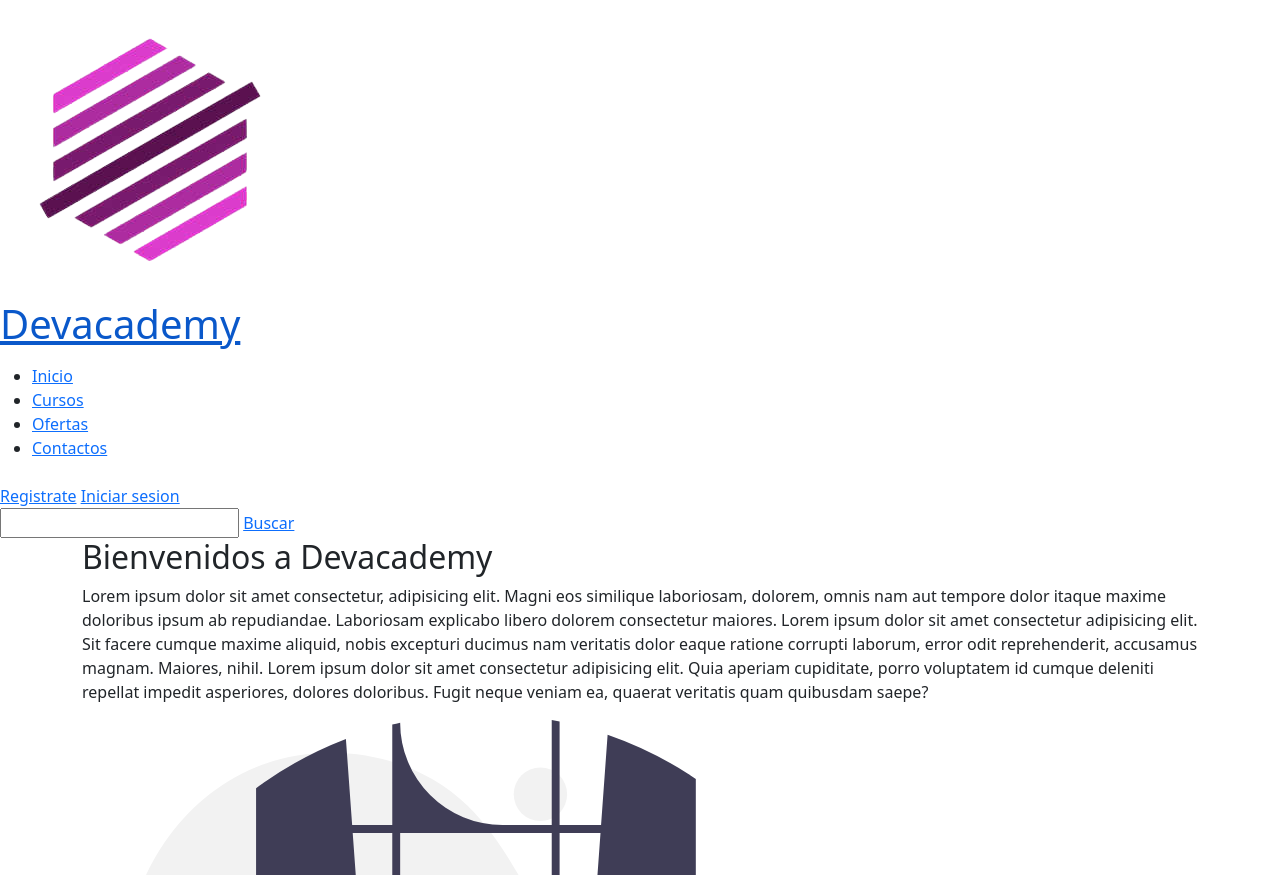
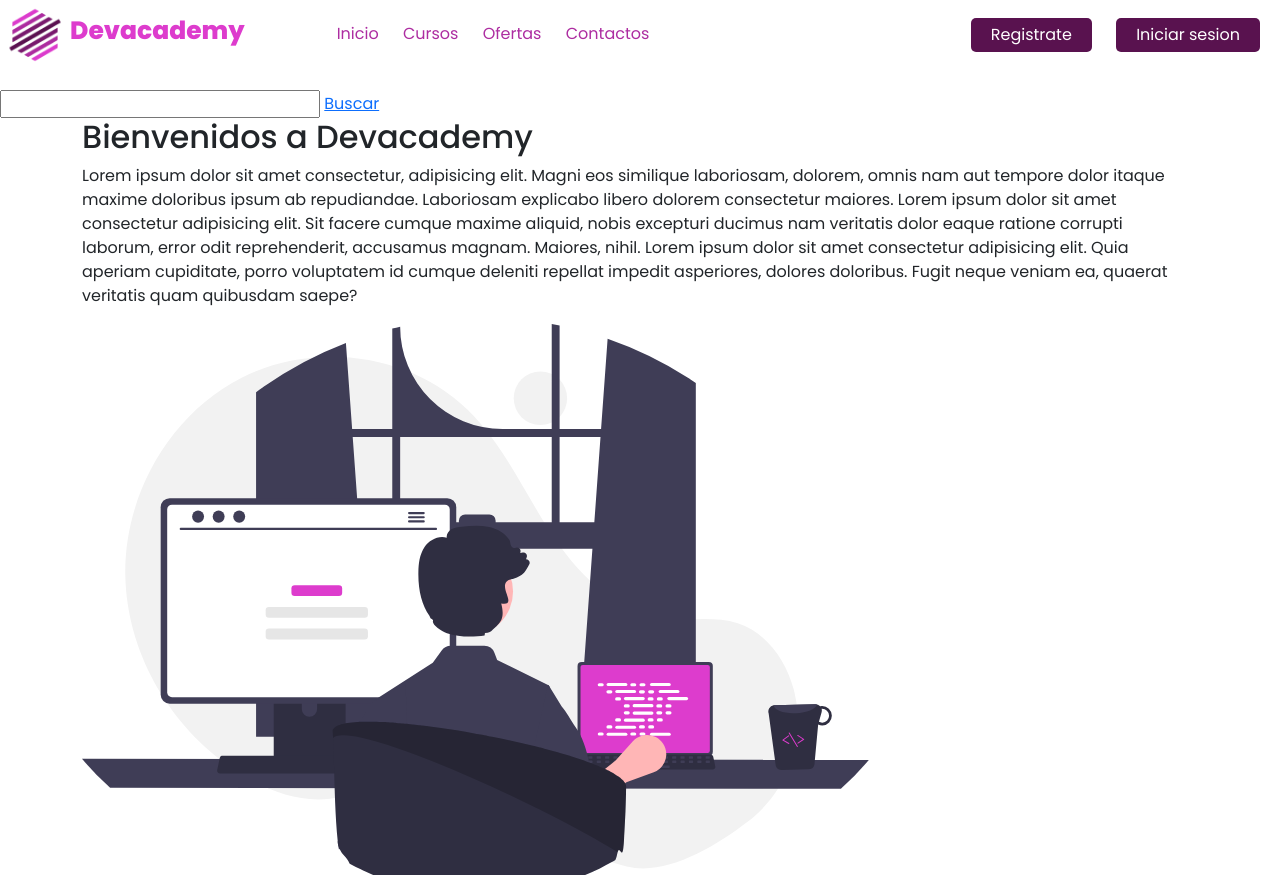
Before and after one commit to Johnnys20/webpage-Devacademy, a plain HTML site: page index.htm in a window 1280 px wide. Shown: the top 875 px of the page. Drawn offline with nearby package versions, Linux system fonts and the light colour scheme.

Commit message:
enlace de estilos con html y cracion de header

```diff
--- /dev/null
+++ b/Css/styles.css
@@ -0,0 +1,93 @@
+@import url('https://fonts.googleapis.com/css2?family=Open+Sans:wght@300;400;500;600;700;800&family=Poppins:wght@200;300;400;500;600;700;800;900&display=swap');
+
+:root{
+    --primaryColor:#59124F;
+    --secondColor:#DD3CCD;
+    --thirdColor:#AD2DA1;
+}
+
+*{
+    padding: 0;
+    margin: 0;
+    box-sizing: border-box;
+    text-decoration: none;
+    list-style: none;
+}
+
+body{
+    font-family: 'Poppins', sans-serif;
+}
+
+
+/* header */
+
+.header{
+    margin-bottom: 20px;
+}
+
+.header__content{
+    display: flex;
+    justify-content: space-between;
+    align-items: center;
+}
+
+.header-navbar-brand{
+    display: flex;
+}
+
+
+.header__brand a{
+    display: flex;
+    text-decoration: none;
+    align-items: center;
+}
+
+.header__brand a img{
+    width: 70px;
+}
+
+.header__brand a h1{
+    font-size: 25px;
+    font-weight: 800;
+    color: var(--secondColor)
+}
+
+.navbar{
+    margin-top: 13px;
+    margin-left: 50px;
+}
+
+
+.navbar ul li{
+    display: inline-block;
+    margin: 0 10px;
+}
+
+.navbar ul li a{
+    font-size: 16px;
+    font-weight: 400;
+    text-decoration: none;
+    color: var(--thirdColor);
+}
+
+.navbar ul li a:hover{
+    color:var(--primaryColor);
+}
+
+.btn__1{
+    display: inline-block;
+    text-decoration: none;
+    margin-right: 20px;
+    color: white;
+    background-color: var(--primaryColor);
+    padding: 5px 20px;
+    border-radius: 5px;
+    transition-property:border-radius;
+    transition-duration: 1000ms;
+}
+
+.btn__1:hover{
+    color: white;
+    background-color: var(--thirdColor);
+    border-radius: 0;
+}
--- a/index.htm
+++ b/index.htm
@@ -6,6 +6,7 @@
     <meta name="viewport" content="width=device-width, initial-scale=1.0">
     <link href="https://cdn.jsdelivr.net/npm/bootstrap@5.0.2/dist/css/bootstrap.min.css" rel="stylesheet"
         integrity="sha384-EVSTQN3/azprG1Anm3QDgpJLIm9Nao0Yz1ztcQTwFspd3yD65VohhpuuCOmLASjC" crossorigin="anonymous">
+    <link rel="stylesheet" href="Css/styles.css">
     <link rel="icon" href="Img/logo-devacademy-remove-fondo.png">
     <title>Devacademy</title>
 </head>
```
